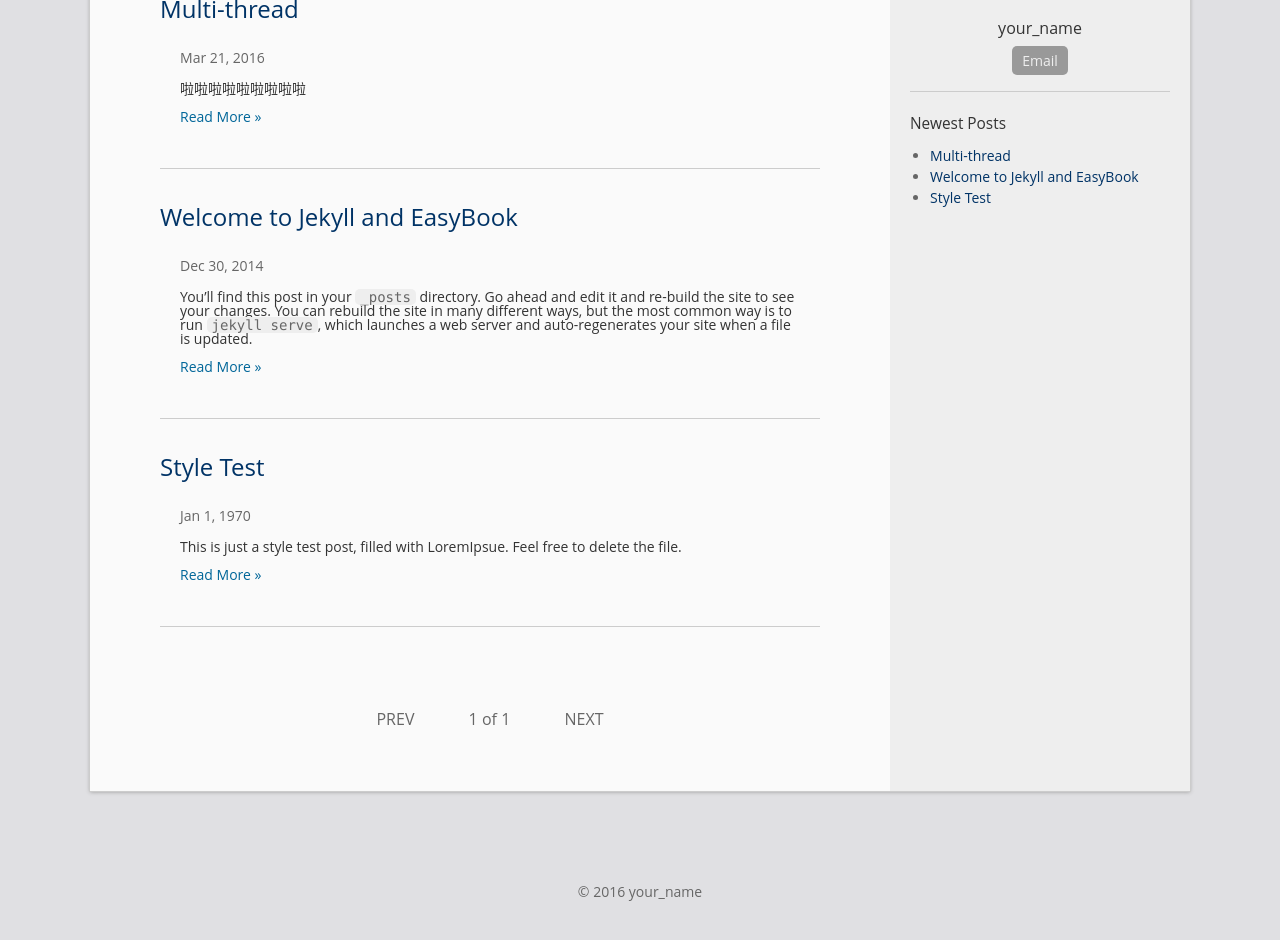
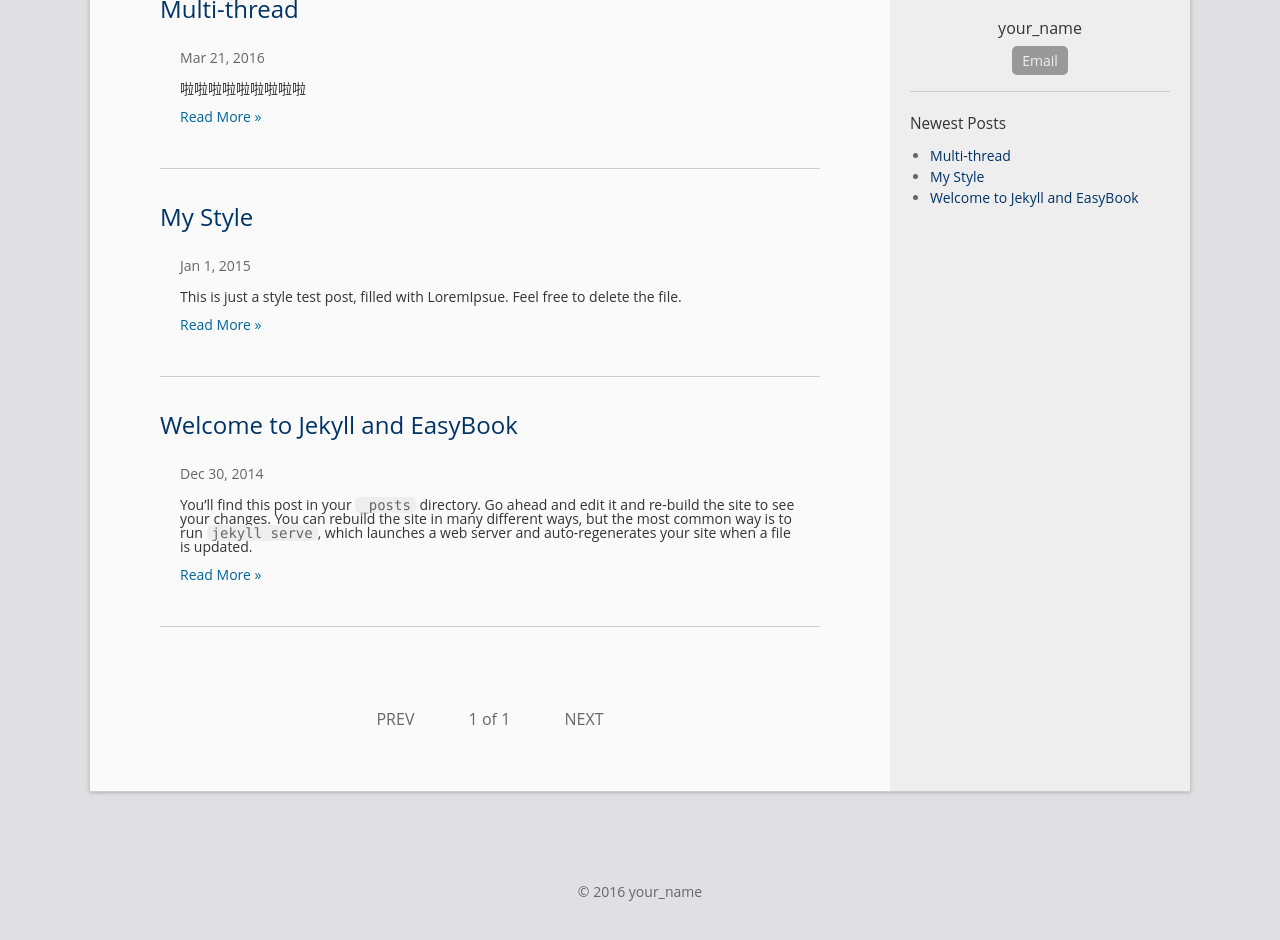
Before and after one commit to E-Present/e-present.github.io, a Jekyll site: the page built from index.html, in a window 1280 px wide, cut to the strip 261-1223 px from the top of the page. Shown: the top 940 px of the strip. Built offline with Jekyll 4.4.1, drawn with Linux system fonts in a browser that asks for light colours; the list of posts is cut into pages by our own code.

Commit message:
Update 1970-01-01-test.md

```diff
--- a/_posts/1970-01-01-test.md
+++ b/_posts/1970-01-01-test.md
@@ -1,7 +1,7 @@
 ---
 layout: post
-title:  "Style Test"
-date:   1970-01-01 08:00
+title:  "My Style"
+date:   2015-01-01 08:00
 categories: jekyll
 permalink: /blogs/multi-thread
 ---
```
